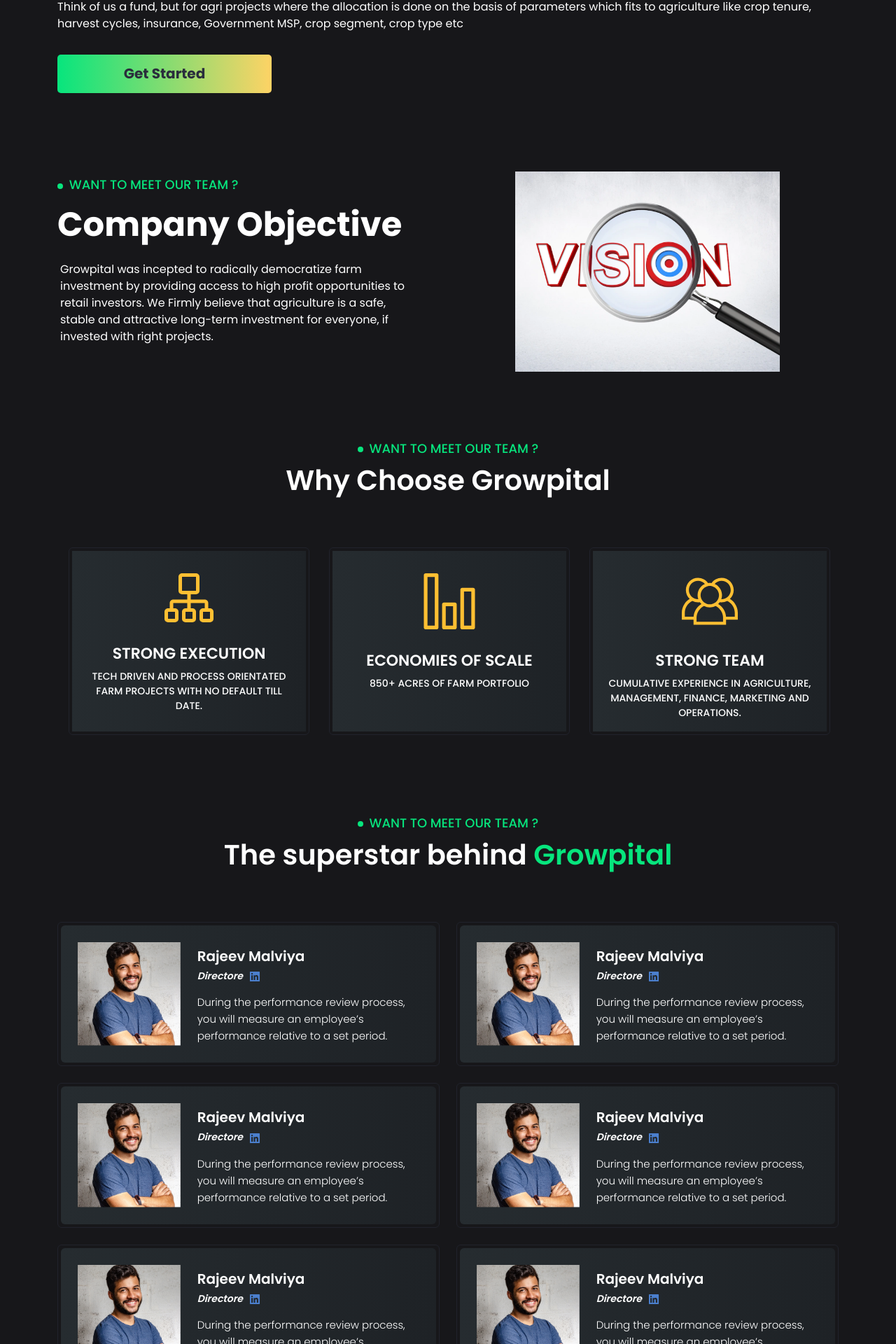
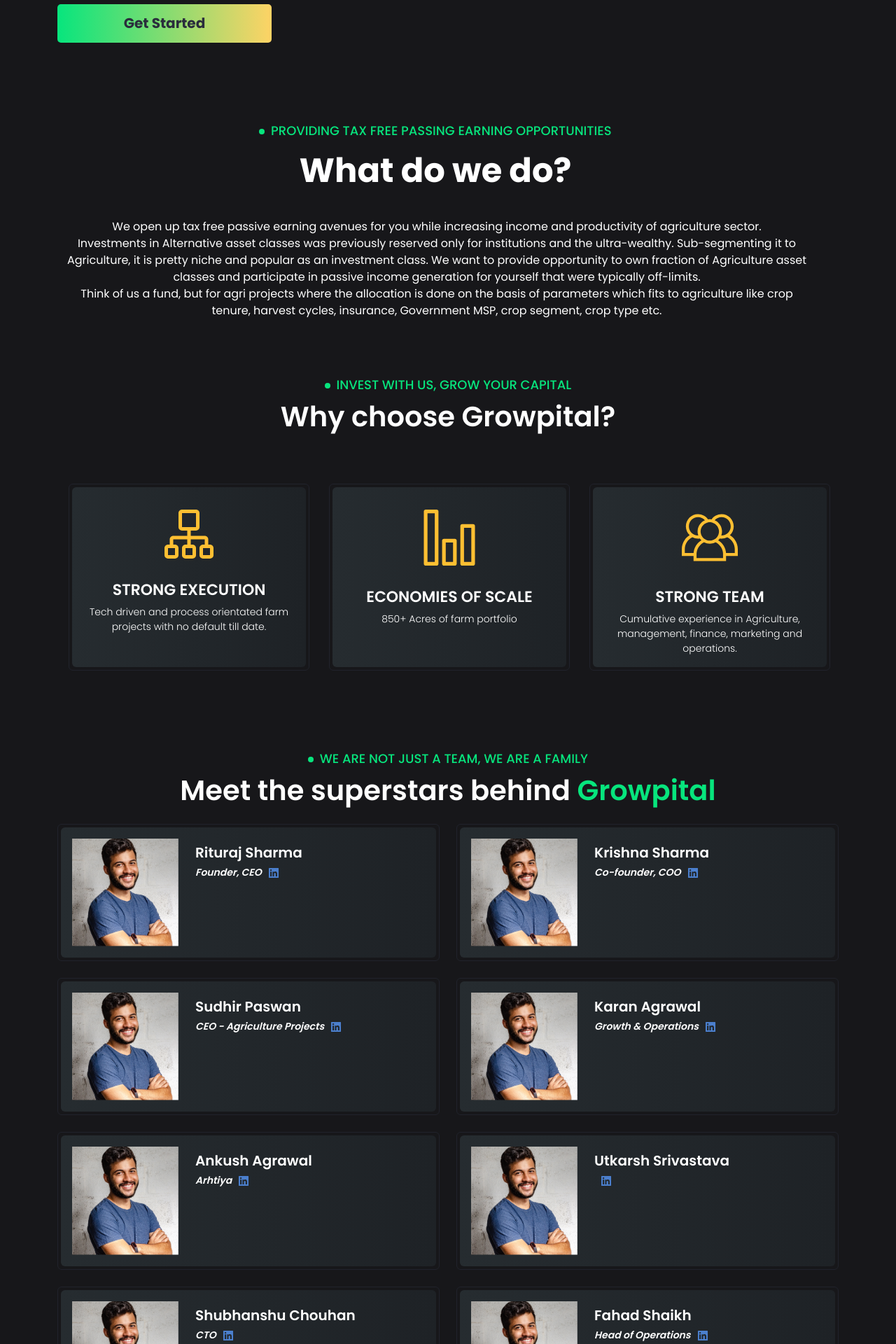
Before and after one commit to gwzconsultants/growpital-cms-demo, a React (Create React App) app: page /abouts in a window 1280 px wide. Shown: the part 858-2778 px from the top of the page at 70% size. Built offline with nearby package versions, Linux system fonts and the light colour scheme.

Commit message:
improvements done

```diff
--- a/package.json
+++ b/package.json
@@ -16,6 +16,7 @@
     "react-dom": "^18.2.0",
     "react-icons": "^4.4.0",
     "react-router-dom": "^6.4.0",
+    "react-script": "^2.0.5",
     "react-scripts": "5.0.1",
     "react-slick": "^0.29.0",
     "sass": "^1.54.9",
--- a/src/components/AboutPage.jsx
+++ b/src/components/AboutPage.jsx
@@ -42,14 +42,14 @@
                         {Abouter.map((item, index) => (
                             <Col xs={12} md={12} lg={4} className="d-flex justify-content-center  ps-md-5 ps-lg-3" key={index}>
                                 <Card className=" text-center darkcard rounded p-1 d-flex mb-3" style={{ width: '28rem' }} >
-                                    <Card.Body className=" bg-dark-gradient ">
+                                    <Card.Body className=" bg-dark-gradient rounded">
                                         <Image src={item.Img} className="img-fluid my-3" alt="" />
                                         <div className='mt-3'>
                                             <Card.Title className="fw-600 fs-22 text-white text-uppercase">
                                                 {item.Title}
                                             </Card.Title>
 
-                                            <Card.Text className="fw-500 fs-14 text-white text-uppercase">{item.content}</Card.Text>
+                                            <Card.Text className="fw-300 fs-14 text-white ">{item.content}</Card.Text>
                                         </div>
                                     </Card.Body>
                                 </Card>
--- a/src/components/FaqsAccordian.jsx
+++ b/src/components/FaqsAccordian.jsx
@@ -5,15 +5,15 @@
     const AccorianItems = [
         {
             Id: "0",
-            Title: "How this work?",
+            Title: "What is Growpital? (In a Nutshell)",
             SubTitle:
-                "Yet bed any for  assistance indulgence unpleasing. Not thoughts all exercise blessing. Indulgence way everything joy alteration boisterous the attachment.",
+                "The all-new Agro investment platform with tax-free income. It’s the new clutter-free, fixed-income platform with ESG benefits for smart investors giving a whopping 8% -16% fixed returns.",
         },
         {
             Id: "2",
-            Title: " Choose investment option",
+            Title: " How does Growpital works?",
             SubTitle:
-                "KYC process includes ID card verification, face verification, document verification such as utility bills as proof of address, and biometric verification.",
+                "- Choose your investment plan and units of investments in farm projects.- Confirm details and pay securely. Our team handles administration and property management – from crop selection, farm inputs, to working with local farmers and improving soil sustainability. Get your fixed payouts every financial quarter end. You can withdraw this directly in your bank account or even choose to re-invest for more wealth creation.",
         },
         {
             Id: "3",
--- a/src/components/LogoSlider.jsx
+++ b/src/components/LogoSlider.jsx
@@ -9,14 +9,14 @@
         className: "center",
         centerMode: true,
         centerPadding: "100px",
-        slidesToShow: 1,
+        slidesToShow: 3,
         rows: 1,
         slidesPerRow: 1,
         slidesToScroll: 1,
         dots: true,
         infinite: true,
         autoplay: true,
-        speed: 4000,
+        speed: 3000,
         autoplaySpeed: 1000,
         cssEase: "linear",
         arrows: false,
@@ -49,19 +49,28 @@
         ],
     };
     return (
-        <div className='about-logo'>
+        <div className='about-logo pb-4'>
+            {/* <Col className='d-flex justify-content-evenly p-3'> */}
             <Slider {...settings} >
 
-               <Col className='d-flex justify-content-evenly p-3'>
+                    <div >
                     <img src={Logo} alt="" className='me-4'/>
+                    </div>
+                    <div>
                     <img src={Logo} alt="" className='me-4'/>
+                    </div>
+                    <div>
                     <img src={Logo} alt="" className='me-4'/>
+                    </div>
+                    <div>
                     <img src={Logo} alt="" className='me-4'/>
+                    </div>
+                    <div>
                     <img src={Logo} alt="" className='me-4'/>
-               </Col>
-
+                    </div>
 
             </Slider>
+            {/* </Col> */}
         </div>
     )
 }
--- a/src/components/SuperStartAbout.jsx
+++ b/src/components/SuperStartAbout.jsx
@@ -3,6 +3,7 @@
 import Start1 from "../assets/img/start.png";
 import { AiFillLinkedin } from "react-icons/ai";
 import Slider from "react-slick";
+import { Link } from "react-router-dom";
 
 
 
@@ -37,50 +38,65 @@
     {
       Id: "1",
       Img: Start1,
-      Title: "Rajeev Malviya",
-      Designa: "Directore",
-      SubTitle:
-        "During the performance review process, you will measure an employee’s performance relative to a set period.",
+      Title: "Rituraj Sharma",
+      Designa: "Founder, CEO",
+      link:
+        "https://www.linkedin.com/in/riturajsharma123/",
     },
     {
       Id: "2",
       Img: Start1,
-      Title: "Rajeev Malviya",
-      Designa: "Directore",
-      SubTitle:
-        "During the performance review process, you will measure an employee’s performance relative to a set period.",
+      Title: "Krishna Sharma",
+      Designa: "Co-founder, COO",
+      link:
+        "https://www.linkedin.com/in/krishnna-joshi-a33638118/",
     },
     {
       Id: "3",
       Img: Start1,
-      Title: "Rajeev Malviya",
-      Designa: "Directore",
-      SubTitle:
-        "During the performance review process, you will measure an employee’s performance relative to a set period.",
+      Title: "Sudhir Paswan",
+      Designa: "CEO - Agriculture Projects",
+      link:
+        "https://www.linkedin.com/in/sudhir-paswan-19326969/",
     },
     {
       Id: "4",
       Img: Start1,
-      Title: "Rajeev Malviya",
-      Designa: "Directore",
-      SubTitle:
-        "During the performance review process, you will measure an employee’s performance relative to a set period.",
+      Title: "Karan Agrawal",
+      Designa: "Growth & Operations",
+      link:
+        "https://www.linkedin.com/in/karan-agrawal-623b5531/",
     },
     {
       Id: "5",
       Img: Start1,
-      Title: "Rajeev Malviya",
-      Designa: "Directore",
-      SubTitle:
-        "During the performance review process, you will measure an employee’s performance relative to a set period.",
+      Title: "Ankush Agrawal",
+      Designa: "Arhtiya",
+      link:
+        "https://www.linkedin.com/in/ankushragrawal/",
     },
     {
       Id: "6",
       Img: Start1,
-      Title: "Rajeev Malviya",
-      Designa: "Directore",
-      SubTitle:
-        "During the performance review process, you will measure an employee’s performance relative to a set period.",
+      Title: "Utkarsh Srivastava",
+      Designa: "",
+      link:
+        "https://www.linkedin.com/in/utkarsh-srivastava-30210417/",
+    },
+    {
+      Id: "7",
+      Img: Start1,
+      Title: "Shubhanshu Chouhan",
+      Designa: "CTO",
+      link:
+        "https://www.linkedin.com/in/shubhanshu-chouhan/",
+    },
+    {
+      Id: "8",
+      Img: Start1,
+      Title: "Fahad Shaikh",
+      Designa: "Head of Operations",
+      link:"https://www.linkedin.com/in/fahad-shaikh-611b43217/",
     },
   ]
   return (
@@ -89,19 +105,28 @@
      <Row>
         {SuperStars.map((Items) => (
           <Col md={6}  key={Items.Id}  className="d-none d-lg-block">
+
             <Card className="darkcard mb-4 mb-md-4 p-0 rounded text-start text-white">
-              <Card.Body className="m-1 bg-dark-gradient rounded p-4">
+              <Card.Body className="m-1 bg-dark-gradient rounded p-3">
                 <Row>
+
+
                   <Col xs={12} md={4}>
-                    <Image src={Items.Img} className="img-fluid w-100 mb-md-0 mb-3" alt="" />
+
+                    <Image  src={Items.Img} className="img-fluid w-100 mb-md-0 mb-3" alt="profile pic" />
+
                   </Col>
+
+
                   <Col xs={12} md={8}>
                     <Card.Title className="fw-600 fs-20 mb-0 pt-2">
                       {Items.Title}
                     </Card.Title>
                     <Card.Title className="fw-600 fs-14 mb-3 pt-2 text-italian">
                       <cite>{Items.Designa}</cite>
+                      <a href={Items.link}>
                       <AiFillLinkedin size={18} className="ms-2 text-indigo" />
+                      </a>
                     </Card.Title>
                     <Card.Text className="fw-300 fs-15 lh-24">
                       {Items.SubTitle}
@@ -110,6 +135,7 @@
                 </Row>
               </Card.Body>
             </Card>
+
           </Col>
         ))}
         </Row>
--- a/src/layout/Footer.jsx
+++ b/src/layout/Footer.jsx
@@ -7,7 +7,7 @@
 const Footer = () => {
   return (
     <>
-      <footer className="py-5 mt-3">
+      <footer className="py-4  margin-top">
         <Container>
           <Row>
             <Col xs={12} md={6} lg={3}>
@@ -69,7 +69,7 @@
           <Container>
             <Row>
               <Col>
-                <Nav className="flex-column flex-sm-row justify-content-between" activeKey="/home">
+                <Nav className="flex-column flex-sm-row justify-content-between w-60" activeKey="/home">
                   <Nav.Item className="py-2">
                     <Nav.Link>Investors</Nav.Link>
                   </Nav.Item>
@@ -100,10 +100,10 @@
             <img src={upi} className="img-fluid" alt="" />
             </Col>
             <Col lg={9}>
-              <p className="text-white fw-400 mb-3 mb-md-0">CIN No. U74900HR2011PTC044581 © Copyright 2021-2022 growpital.com. All Rights Reserved.</p>
+              <p className="text-white fw-400 mb-3 mb-md-0 pt-5">CIN No. U74900HR2011PTC044581 © Copyright 2021-2022 growpital.com. All Rights Reserved.</p>
             </Col>
             <Col lg={3} className="text-center text-lg-end pt-3 pt-lg-0">
-              <p className="text-white fw-400 mb-3 mb-md-0">Made with  in India.</p>
+              <p className="text-white fw-400 mb-3 mb-md-0 pt-5">Made with  in India.</p>
             </Col>
           </Row>
         </Container>
--- a/src/layout/Header.jsx
+++ b/src/layout/Header.jsx
@@ -28,7 +28,7 @@
 
                         </Nav>
                         <div className="d-flex d-none d-md-block">
-                            <Link to="/singup"> <Button className="main-btn-nav maincolor mb-2 fs-11">Singup/Login</Button></Link>
+                            <Link to="/singup"> <Button className="main-btn-nav maincolor mb-2 fs-11">Login/Singup</Button></Link>
                         </div>
                     </Navbar.Collapse>
 
--- a/src/pages/Abouts.jsx
+++ b/src/pages/Abouts.jsx
@@ -31,12 +31,10 @@
         <section className='mb-md-5 mb-3 text-start text-white'>
           <Container>
             <div>
-            <p className="text-uppercase fs-18 fs-fm-16 fw-500 text-main-green pb-1 mb-1" > <BsFillCircleFill size={8} className="me-1" />We are leading in agriculture investment </p>
-              <h1 className='fw-bold fs-48 content-text '>What is Growpital</h1>
+            <p className="text-uppercase fs-18 fs-fm-16 fw-500 text-main-green pb-1 mb-1" > <BsFillCircleFill size={8} className="me-1" /> Diversify your investment portfolio with farm projects </p>
+              <h1 className='fw-bold fs-48 content-text '>Farm investments demystified!</h1>
               <p>
-                We open up tax free passive earning avenues for you while increasing income and productivity of agriculture sector.<br />
-                Investments in Alternative asset classes was previously reserved only for institutions and the ultra-wealthy. Sub-segmenting it to Agriculture, it is pretty niche and popular as an investment class. We want to provide opportunity to own fraction of Agriculture asset classes and participate in passive income generation for yourself that were typically off-limits.<br />
-                Think of us a fund, but for agri projects where the allocation is done on the basis of parameters which fits to agriculture like crop tenure, harvest cycles, insurance, Government MSP, crop segment, crop type etc
+              Content: Growpital was incepted to radically democratize farm investment by providing access to high profit opportunities to retail investors. We Firmly believe that agriculture is a safe, stable and attractive long-term investment for everyone, if invested with right projects.
               </p>
               <button className="main-btn maincolor mb-3 my-3 fs-5">Get Started</button>
 
@@ -48,17 +46,19 @@
           <Container className='text-white'>
             <Row className='d-flex align-items-center'>
 
-              <Col md={6} className="pe-5 text-md-start mb-3">
-              <p className="text-uppercase fs-18 fs-fm-16 fw-500 text-main-green text-md-start  text-center pb-1 mb-1" >
-                  <BsFillCircleFill size={8} className="me-1" /> WANT TO MEET OUR TEAM ?
+              <Col md={12} className="pe-5 mb-3  ">
+              <p className="text-uppercase fs-18 fs-fm-16 fw-500 text-main-green  text-center pb-1 mb-1 mt-5" >
+                  <BsFillCircleFill size={8} className="me-1" /> Providing tax free passing earning opportunities
                 </p>
-                <p className='fw-bold fs-48  text-md-start  text-center content-text'>Company Objective</p>
-                <p className='text-center text-md-start ms-1'>Growpital was incepted to radically democratize farm investment by providing access to high profit opportunities to retail investors. We Firmly believe that agriculture is a safe, stable and attractive long-term
-                  investment for everyone, if invested with right projects.</p>
+                <p className='fw-bold fs-48 text-center content-text pb-3 mt-0 '>What do we do?</p>
+                <p className='text-center d-flex align-items-center justify-content-center ms-1'>We open up tax free passive earning avenues for you while increasing income and productivity of agriculture sector.
+                <br></br>Investments in Alternative asset classes was previously reserved only for institutions and the ultra-wealthy. Sub-segmenting it to Agriculture, it is pretty niche and popular as an investment class. We want to provide opportunity to own fraction of Agriculture asset classes and participate in passive income generation for yourself that were typically off-limits.
+                <br></br>Think of us a fund, but for agri projects where the allocation is done on the basis of parameters which fits to agriculture like crop tenure, harvest cycles, insurance, Government MSP, crop segment, crop type etc.
+                </p>
               </Col>
-              <Col md={6} className="ps-md-5 text-center text-md-end py-5 px-5">
+              {/* <Col md={6} className="ps-md-5 text-center text-md-end py-5 px-5">
                 <img src={faqsimg1} alt="" className='img-fluid px-5' />
-              </Col>
+              </Col> */}
             </Row>
           </Container>
         </section>
@@ -67,10 +67,10 @@
             <Row className="d-flex justify-content-center align-items-center">
               <Col className="text-center">
                 <p className="text-uppercase fs-18 fs-fm-16 fw-500 text-main-green pb-1 mb-1" >
-                  <BsFillCircleFill size={8} className="me-1" /> WANT TO MEET OUR TEAM ?
+                  <BsFillCircleFill size={8} className="me-1" /> Invest with us, grow your capital
                 </p>
                 <p className="text-white fw-600 display-6 mb-3 mb-md-4 content-text" >
-                  Why Choose Growpital
+                Why choose Growpital?
                 </p>
               </Col>
             </Row>
@@ -84,25 +84,24 @@
             <Row className="d-flex justify-content-center align-items-center">
               <Col className="text-center">
                 <p className="text-uppercase fs-18 fw-500 fs-fm-16 text-main-green pb-1 mb-1" >
-                  <BsFillCircleFill size={8} className="me-1" /> WANT TO MEET OUR
-                  TEAM ?
+                  <BsFillCircleFill size={8} className="me-1" /> We are not just a team, we are a family
                 </p>
-                <h2 className="text-white fw-600 display-6 mb-3 mb-md-4 content-text">
-                  The superstar behind{" "}
+                <h2 className="text-white fw-600 display-6 mb-0 mb-md-4 content-text">
+                Meet the superstars behind {" "}
                   <span className="text-main-green">Growpital</span>
                 </h2>
               </Col>
             </Row>
-            <Row className="d-flex justify-content-center align-items-start pt-5">
+            <Row className="d-flex justify-content-center align-items-start pt-0">
               <SuperstarsAbout />
             </Row>
           </Container>
         </section>
         <section className="bg-charade py-5 mb-md-5 mb-3" >
-          <Container className="py-5 py-md-5">
+          <Container className="py-0 py-md-0">
             <Row className="d-flex justify-content-center align-items-center">
               <Col className="text-center">
-                <p className="text-uppercase fs-18 fs-fm-16 fw-500 text-main-green pb-1 mb-1" >
+                <p className="text-uppercase fs-18 fs-fm-16 fw-500 text-main-green pb-0 mb-0" >
                   <BsFillCircleFill size={8} className="me-1" /> WANT TO MEET OUR TEAM ?
                 </p>
                 <p className="text-white fw-600 fs-48 mb-3 mb-md-4 content-text" >
--- a/src/stylesheet/buttons.scss
+++ b/src/stylesheet/buttons.scss
@@ -127,6 +127,7 @@
 .main-btn.maincolor {
   background-image: linear-gradient(to right, #07E57D, #FED365, #FAA49E);
   color: var(--color-charade);
+  // box-shadow: 0px 0px 20px  #07E57D;
 }
 
 // signup mobile button  page
--- a/src/stylesheet/custom.scss
+++ b/src/stylesheet/custom.scss
@@ -67,7 +67,9 @@
     .dropdown:hover .dropdown-toggle::after,
     .dropdown:focus .dropdown-toggle::after,
     .dropdown.show .dropdown-toggle::after {
-      background-image: url(../assets/img/down-arrow-yelow.png);
+      // background-image: url(../assets/img/down-arrow-yelow.png);
+      background-image: url(../assets/img/10.png);
+
       transform: rotate(180deg);
     }
   }
@@ -543,7 +545,9 @@
         }
 
         &::after {
-          background-image: url(../assets/img/10.png);
+          // transform: rotateX(180deg);\
+          background-image: url(../assets/img/down-arrow-yelow.png);
+
           height: 30px;
           width: 30px;
           background-color: var(--color-woodsmoke);
@@ -583,10 +587,11 @@
 
     .accordion-body {
       color: var(--color-white);
-      font-size: 17px;
-      font-weight: 400;
+      font-size: 15px;
+      font-weight: 300;
       text-align: left;
       // padding: 0.5rem 1rem 1.5rem 3.75rem;
+      padding-top: 0%;
       border: 0;
       background: rgb(38, 44, 48);
       background: linear-gradient(90deg,
@@ -712,3 +717,12 @@
 
 
 }
+
+.subheading{
+  font-size: 1.1rem;
+  // background-color: aquamarine;
+
+}
+.margin-top{
+  margin-top: 6rem !important;
+}
```
Also changed, not shown: src/components/FaqsPage.jsx (+7 -7 lines), 1 other file (tests, documents, lock files or other folders).
